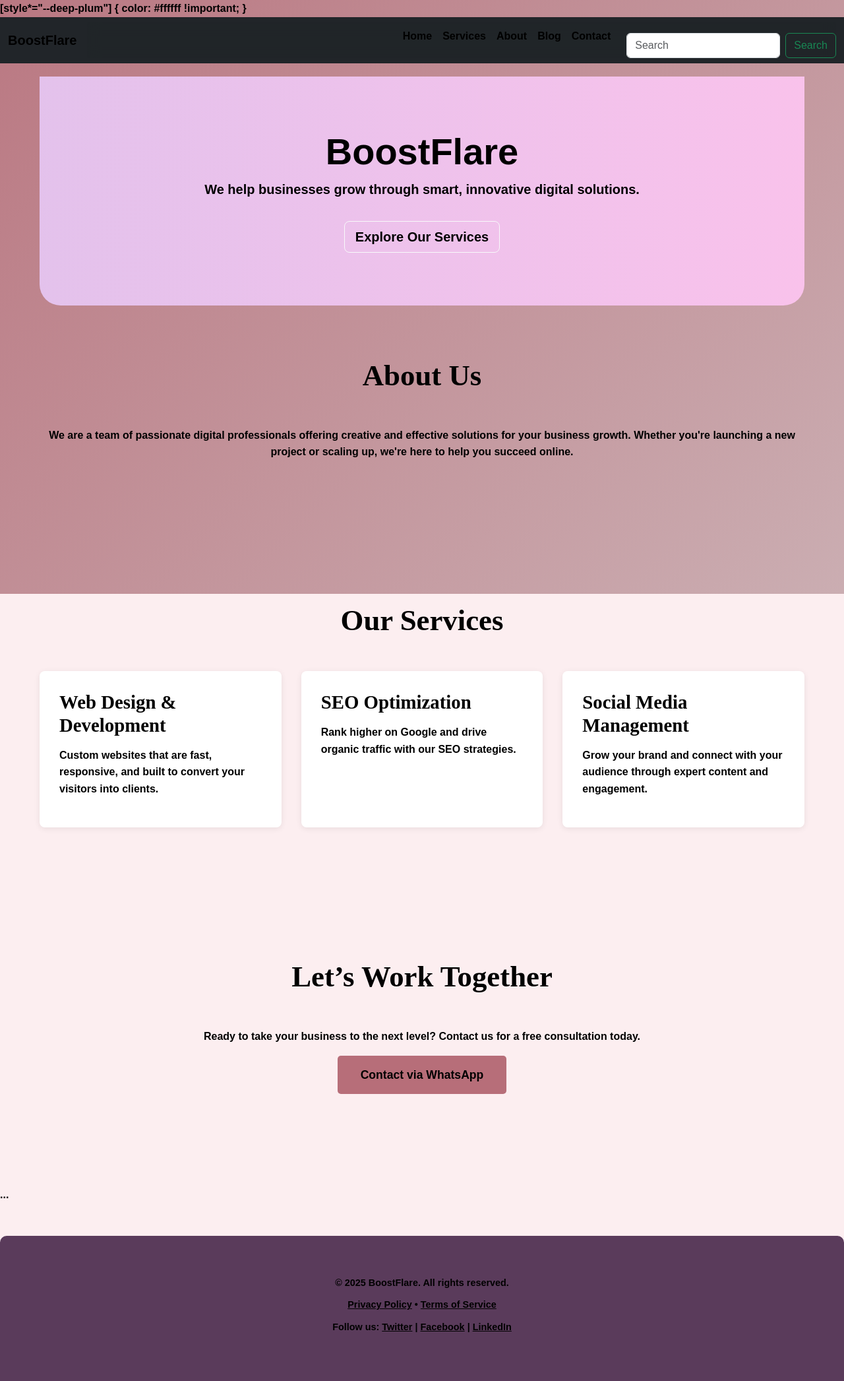
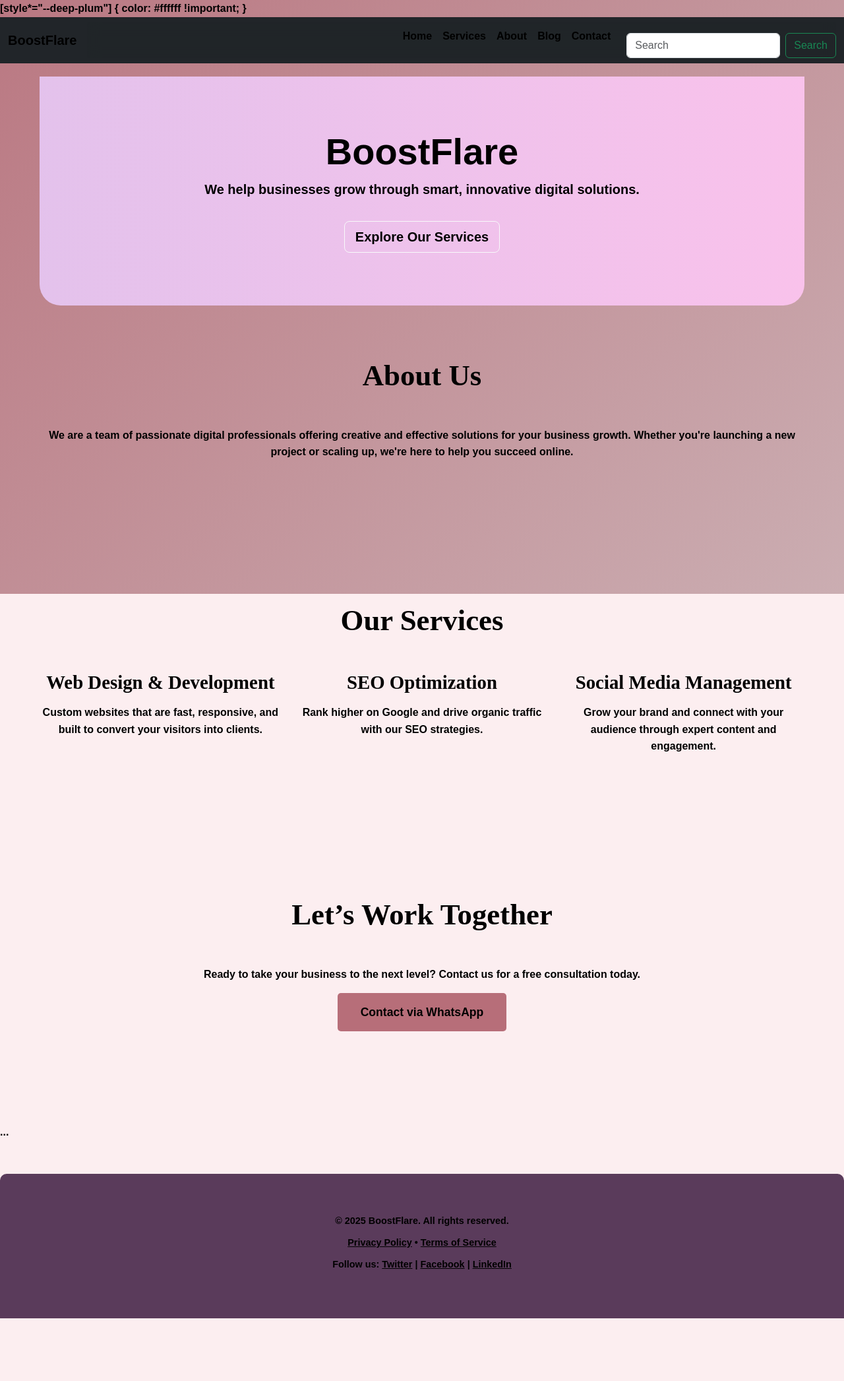
Before and after one commit to candra2012/BoostFlare, a Jekyll site: the page built from index.html, in a window 1280 px wide. Shown: the whole page at 66% size. Built offline with Jekyll 4.4.1, drawn with Linux system fonts in a browser that asks for light colours; after the commit the page ends 1998 px from its top, so only the background shows below that.

Commit message:
Update style.css

```diff
--- a/assets/css/style.css
+++ b/assets/css/style.css
@@ -239,10 +239,10 @@
 }
 
 .service-card {
-    background-color: white;
+    background-color: transparent.
     padding: 30px;
     border-radius: 8px;
-    box-shadow: 0 2px 10px rgba(0, 0, 0, 0.08);
+    box-shadow: none.
     text-align: left;
     transition: transform 0.3s ease, box-shadow 0.3s ease;
 }
```
